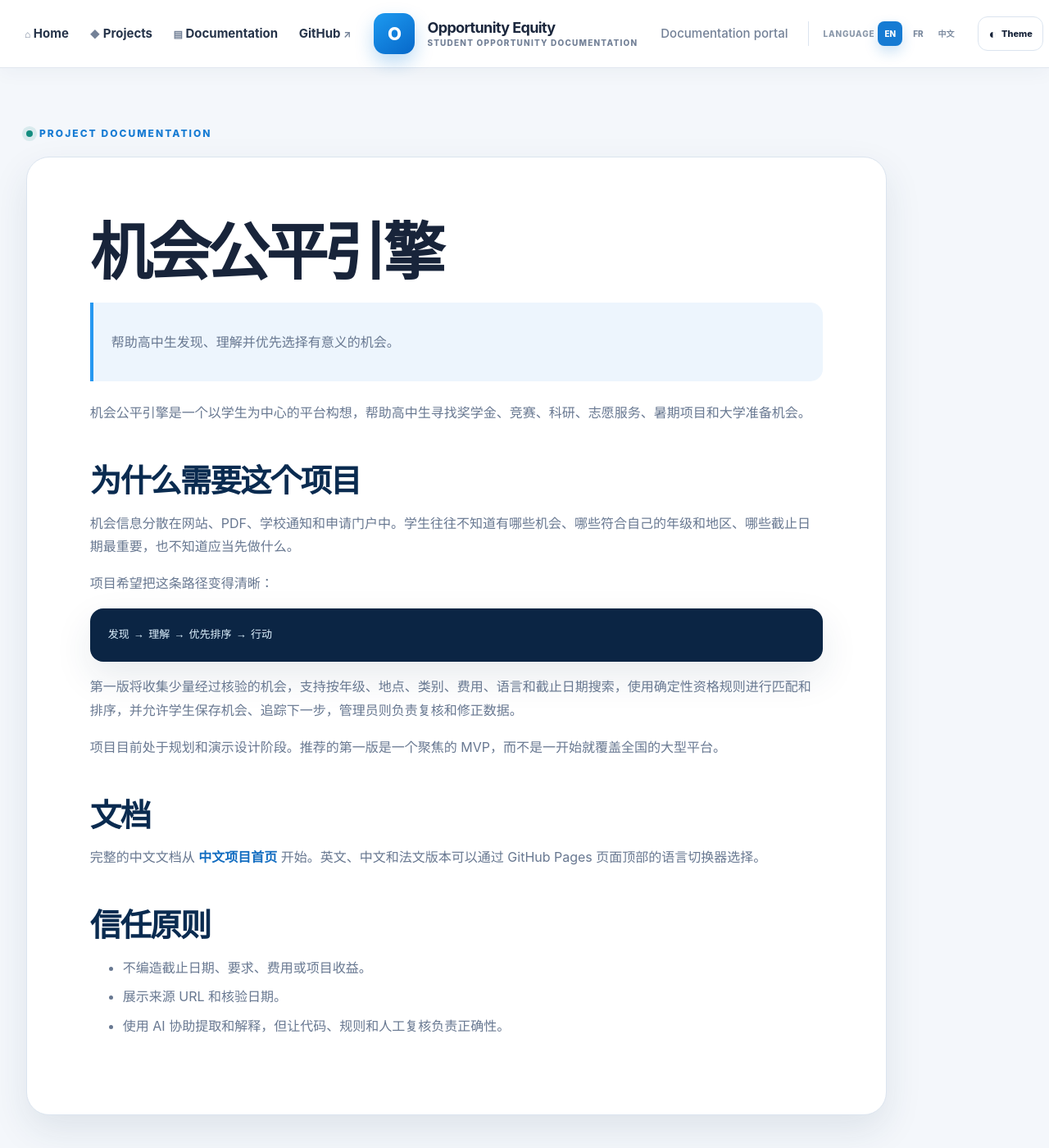
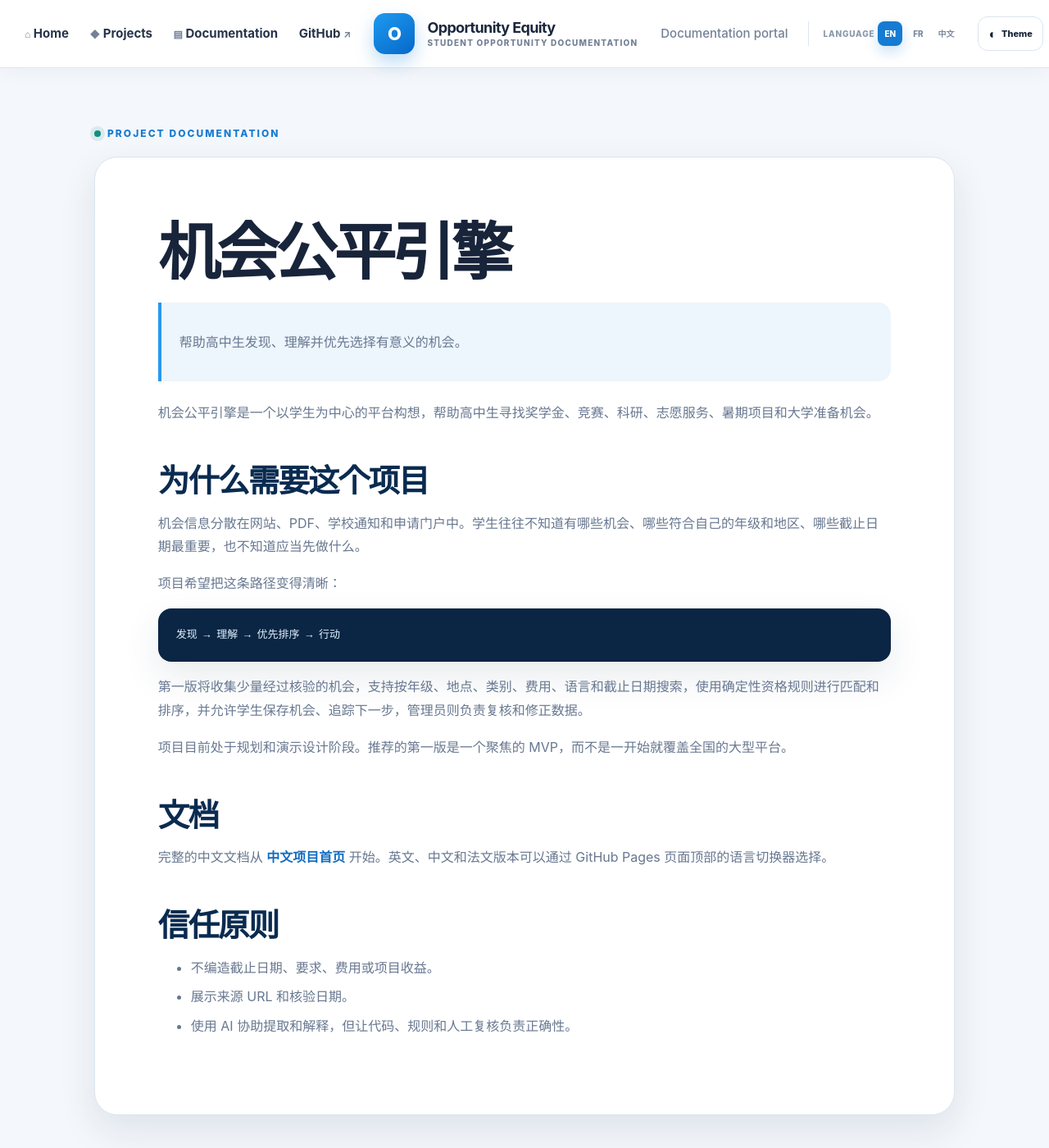
Before and after one commit to andyxuan2010/OpportunityEquityEngine, a Jekyll site: the page built from README.CN.md, in a window 1280 px wide and 1400 px high. Shown: the whole window at 82% size. Built offline with Jekyll 4.4.1, drawn with Linux system fonts in a browser that asks for light colours; our own code applies the rules of GitHub Pages for plain Markdown files.

Commit message:
Center documentation articles

```diff
--- a/assets/css/style.scss
+++ b/assets/css/style.scss
@@ -218,9 +218,9 @@ button { font: inherit; }
 .home-content > h2:nth-of-type(2) ~ h3:nth-of-type(even) { margin-right: 0; }
 
 .document-shell { padding-top: 54px; }
-.document-kicker { margin-bottom: 18px; color: var(--blue); font-size: 12px; font-weight: 850; letter-spacing: .17em; text-transform: uppercase; }
+.document-kicker { width: 100%; max-width: 1050px; margin: 0 auto 18px; color: var(--blue); font-size: 12px; font-weight: 850; letter-spacing: .17em; text-transform: uppercase; }
 .kicker-dot { display: inline-block; width: 8px; height: 8px; margin-right: 8px; border-radius: 50%; background: var(--teal); box-shadow: 0 0 0 5px rgba(20, 141, 128, .12); }
-.document-content { max-width: 1050px; padding: clamp(30px, 6vw, 78px); border: 1px solid var(--line); border-radius: 28px; background: var(--surface); box-shadow: var(--shadow); }
+.document-content { width: 100%; max-width: 1050px; margin-inline: auto; padding: clamp(30px, 6vw, 78px); border: 1px solid var(--line); border-radius: 28px; background: var(--surface); box-shadow: var(--shadow); }
 .document-content h1 { margin: 0 0 20px; color: var(--ink); font-size: clamp(42px, 6vw, 76px); letter-spacing: -.06em; line-height: 1; }
 .document-content h2 { margin: 48px 0 16px; color: var(--navy); font-size: clamp(27px, 3vw, 40px); letter-spacing: -.045em; line-height: 1.08; }
 .document-content h3 { margin-top: 32px; }
```
